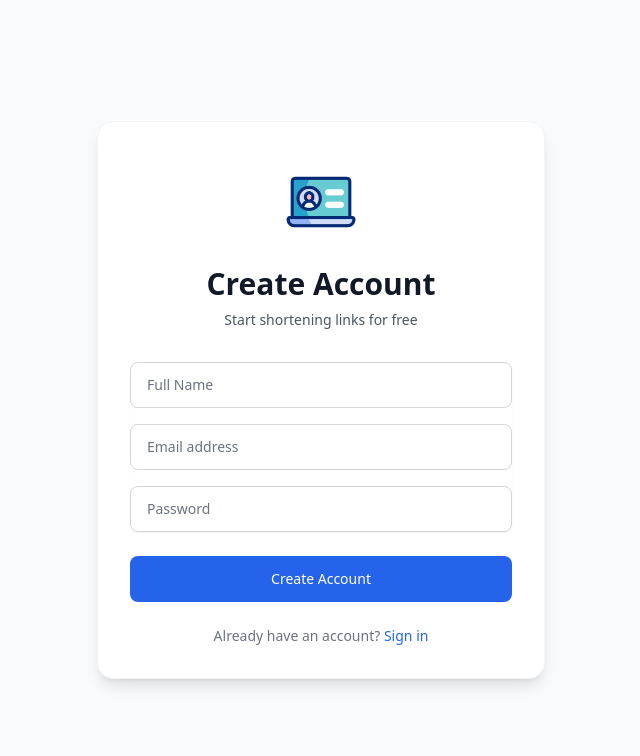
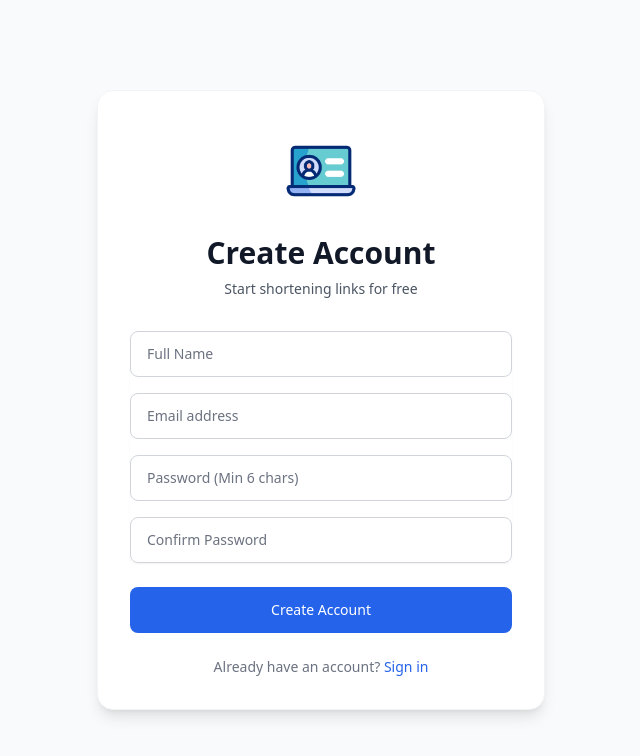
Before and after one commit to instagramredirectip/url-shortener-saas, a React (Vite) app in the folder client/: page /register in a window 1280 px wide. Shown: the top 756 px of the page, without its empty margins (319-959 px from the left). Built offline with nearby package versions, Linux system fonts and the light colour scheme; no server answers.

Commit message:
Restore name field and add confirm password

```diff
--- a/client/src/pages/Register.jsx
+++ b/client/src/pages/Register.jsx
@@ -3,11 +3,17 @@ import api from '../services/api';
 import { useNavigate, Link } from 'react-router-dom';
 import toast from 'react-hot-toast';
 import { Loader2 } from 'lucide-react';
-// IMPORT YOUR GIF
 import loginGif from '../assets/login.gif';
 
 const Register = () => {
-  const [formData, setFormData] = useState({ name: '', email: '', password: '' });
+  // Added 'confirmPassword' to state
+  const [formData, setFormData] = useState({
+    name: '',
+    email: '',
+    password: '',
+    confirmPassword: ''
+  });
+
   const [loading, setLoading] = useState(false);
   const navigate = useNavigate();
 
@@ -15,9 +21,22 @@ const Register = () => {
 
   const handleSubmit = async (e) => {
     e.preventDefault();
+
+    // 1. Client-Side Validation: Check Passwords
+    if (formData.password !== formData.confirmPassword) {
+      return toast.error("Passwords do not match!");
+    }
+
     setLoading(true);
     try {
-      const { data } = await api.post('/auth/register', formData);
+      // 2. Prepare data (exclude confirmPassword from API call)
+      const payload = {
+        name: formData.name,
+        email: formData.email,
+        password: formData.password
+      };
+
+      const { data } = await api.post('/auth/register', payload);
       localStorage.setItem('token', data.token);
       toast.success('Account created!');
       navigate('/dashboard');
@@ -49,6 +68,8 @@ const Register = () => {
 
         <form className="mt-8 space-y-6" onSubmit={handleSubmit}>
           <div className="rounded-md shadow-sm space-y-4">
+
+            {/* NAME FIELD */}
             <div>
               <input
                 name="name"
@@ -59,6 +80,8 @@ const Register = () => {
                 onChange={handleChange}
               />
             </div>
+
+            {/* EMAIL FIELD */}
             <div>
               <input
                 name="email"
@@ -69,13 +92,28 @@ const Register = () => {
                 onChange={handleChange}
               />
             </div>
+
+            {/* PASSWORD FIELD */}
             <div>
               <input
                 name="password"
                 type="password"
                 required
+                minLength={6}
                 className="appearance-none relative block w-full px-4 py-3 border border-gray-300 placeholder-gray-500 text-gray-900 rounded-lg focus:outline-none focus:ring-primary focus:border-primary sm:text-sm"
-                placeholder="Password"
+                placeholder="Password (Min 6 chars)"
+                onChange={handleChange}
+              />
+            </div>
+
+            {/* CONFIRM PASSWORD FIELD */}
+            <div>
+              <input
+                name="confirmPassword"
+                type="password"
+                required
+                className="appearance-none relative block w-full px-4 py-3 border border-gray-300 placeholder-gray-500 text-gray-900 rounded-lg focus:outline-none focus:ring-primary focus:border-primary sm:text-sm"
+                placeholder="Confirm Password"
                 onChange={handleChange}
               />
             </div>
```
Also changed, not shown: 1 other file (tests, documents, lock files or other folders).
